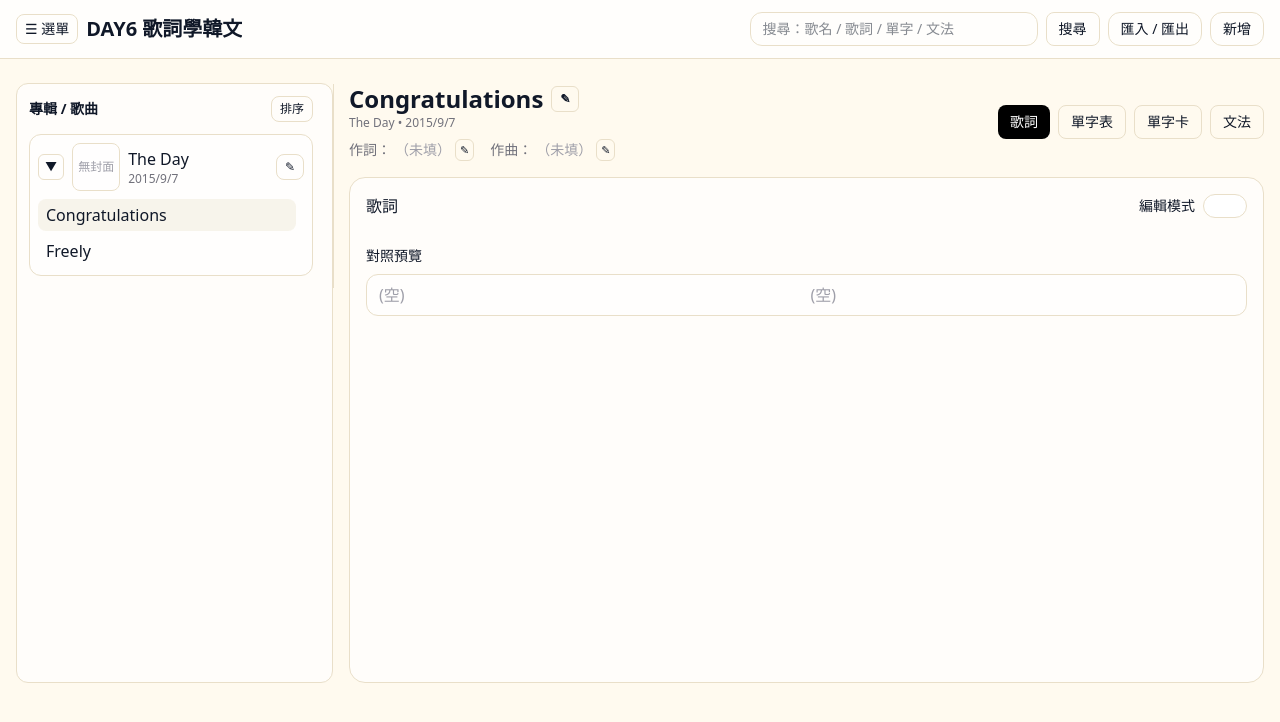
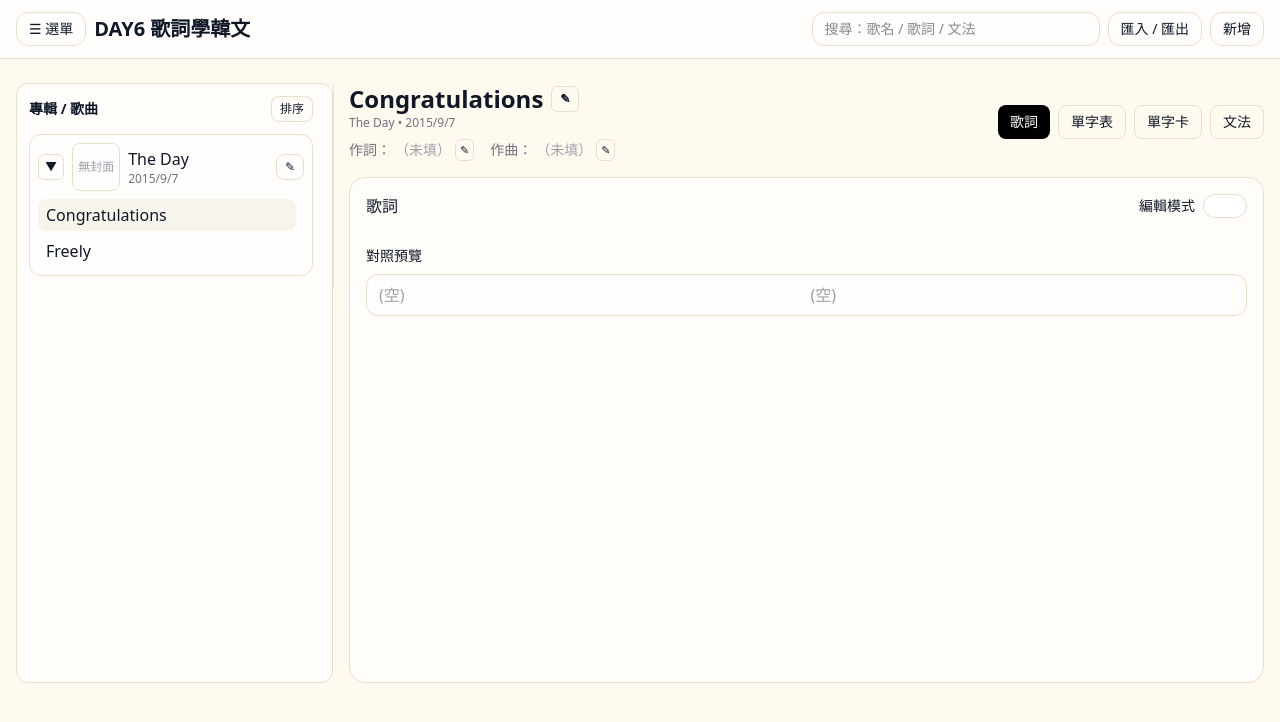
Before and after one commit to Snowmanyo/day6-lyrics, a React (Vite) app: page / in a window 1280 px wide. Shown: the top 722 px of the page. Built offline with nearby package versions, Linux system fonts and the light colour scheme.

Commit message:
style: remove all borders and restore clean UI

```diff
--- a/src/App.tsx
+++ b/src/App.tsx
@@ -677,16 +677,16 @@
 
         {/* Sticky：只留搜尋 */}
         <div className="sticky top-0 z-[1] border-b bg-white/95 px-2 py-2 backdrop-blur">
-          <form onSubmit={(e)=>{ e.preventDefault(); }} className="flex items-center gap-2">
+        <div className="flex items-center gap-2">
           <input
             placeholder="搜尋：歌名 / 歌詞 / 文法"
             value={query}
             onChange={(e)=>onChangeQuery(e.target.value)}
             className="w-full rounded-lg border px-3 py-2 text-[16px] outline-none focus:ring"
           />
-            <button type="submit" className="shrink-0 rounded-lg border px-3 py-2 text-sm hover:bg-black/5">搜尋</button>
-          </form>
-        </div>
+        </div>
+      </div>
+
 
         {/* Album + Songs */}
         <div className="h-[calc(100%-140px)] overflow-y-auto p-2">
@@ -1782,38 +1782,34 @@
       <header className="sticky top-0 z-40 border-b bg-white/80 backdrop-blur">
   <div className="mx-auto max-w-[1280px] px-4">
     <div className="flex flex-nowrap items-center gap-2 py-3">
-      <button
-        className="shrink-0 rounded-lg border px-2 py-1 text-sm hover:bg-black/5"
-        title="切換側邊選單"
+      <ToolbarButton
         onClick={() => {
           if (typeof window !== 'undefined' && window.matchMedia('(min-width: 768px)').matches) toggleSidebar();
           else setDrawerOpen(true);
         }}
+        className="text-sm"
       >
         {HAMBURGER} 選單
-      </button>
+      </ToolbarButton>
+
+
 
       <div className="min-w-0 shrink-0 truncate whitespace-nowrap text-xl font-bold">
         DAY6 歌詞學韓文
       </div>
 
       {/* 桌機：常駐搜尋 + 匯入/匯出、新增 */}
-      <form
-        className="relative ml-auto hidden items-center gap-2 md:flex"
-        onSubmit={(e)=>{ e.preventDefault(); /* 即時過濾已生效 */ }}
-      >
+      <div className="relative ml-auto hidden items-center gap-2 md:flex">
         <input
-          placeholder="搜尋：歌名 / 歌詞 / 單字 / 文法"
+          placeholder="搜尋：歌名 / 歌詞 / 文法"
           value={query}
           onChange={e=>setQuery(e.target.value)}
           className="w-[52vw] max-w-[420px] rounded-xl border px-3 py-1.5 text-sm outline-none focus:ring md:w-72"
         />
-        <button type="submit" className="shrink-0 rounded-lg border px-3 py-1.5 text-sm hover:bg-black/5">
-          搜尋
-        </button>
         <DropMenu label="匯入 / 匯出" items={CSVMenu} />
         <DropMenu label="新增" items={NewMenu} />
-      </form>
+      </div>
+
 
       {/* 手機：這裡不再顯示放大鏡，改在側欄內建搜尋 */}
       <div className="ml-auto md:hidden" />
```
Also changed, not shown: 3 other files (tests, documents, lock files or other folders). Lines whose indentation alone changed are shown as unchanged.
